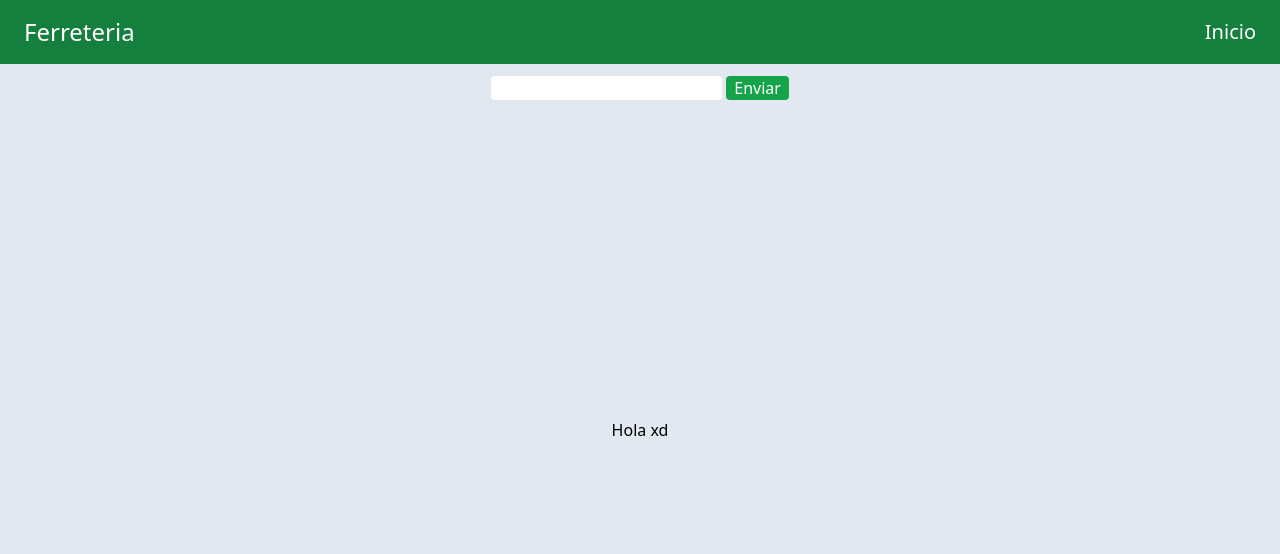
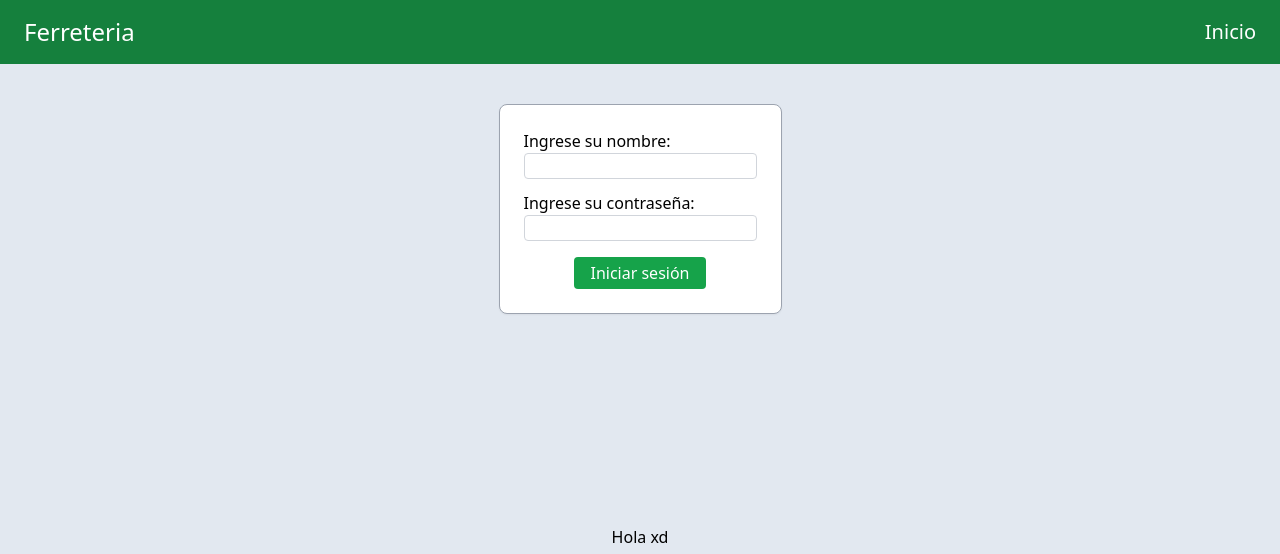
Before and after one commit to MrMaty17/proyecto-ferreteria, a PHP site: page / in a window 1280 px wide. Shown: the top 554 px of the page. Run offline with PHP 8.4, Linux system fonts and the light colour scheme; some libraries are stand-ins or nearby versions.

Commit message:
Modificación del formulario

```diff
--- a/index.php
+++ b/index.php
@@ -18,9 +18,15 @@
             </nav>
         </div>
     </header>
-    <nav id="search-bar" class="mt-3 flex justify-center items-center">
-        <div class="items-center">
-            <input type="search" class="rounded" name="search" id=""> <button class="bg-green-600 hover:bg-green-700 cursor-pointer text-white px-2 rounded">Enviar</button>
+    <nav id="search-bar" class="mt-10 flex justify-center items-center">
+        <div class="flex flex-col items-center border border-gray-400 p-6 rounded-lg bg-white shadow-sm">
+            <div class="w-full">
+                <label for="Nombre">Ingrese su nombre:</label>
+                <p class="mb-3"><input type="search" class="rounded border border-gray-300 w-full" name="name" id=""></p>
+                <label for="Contraseña">Ingrese su contraseña:</label>
+                <p class="mb-4"><input type="search" class="rounded border border-gray-300 w-full" name="password" id=""></p>
+            </div>
+            <button class="bg-green-600 hover:bg-green-700 cursor-pointer text-white px-4 py-1 rounded w-max">Iniciar sesión</button>
         </div>
     </nav>
 
```
